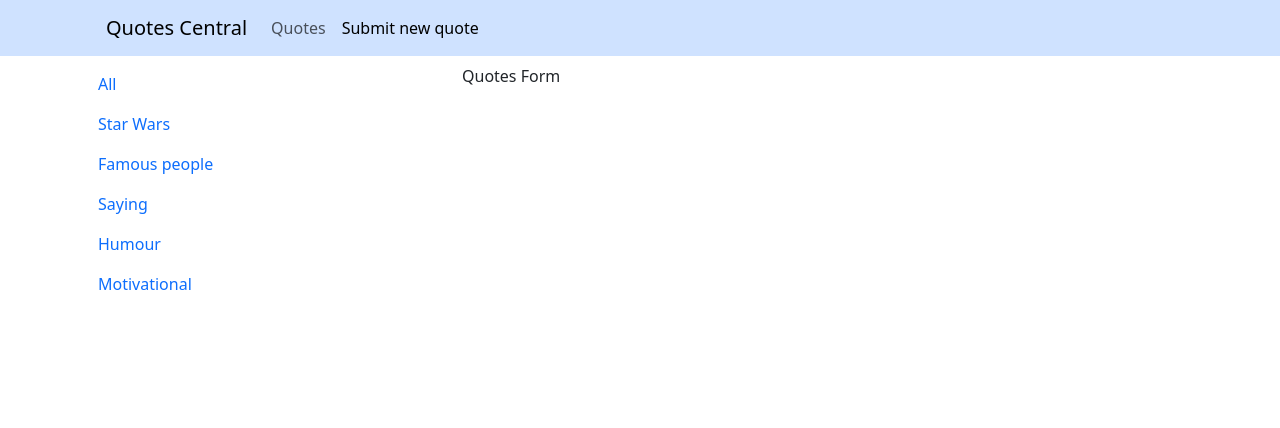
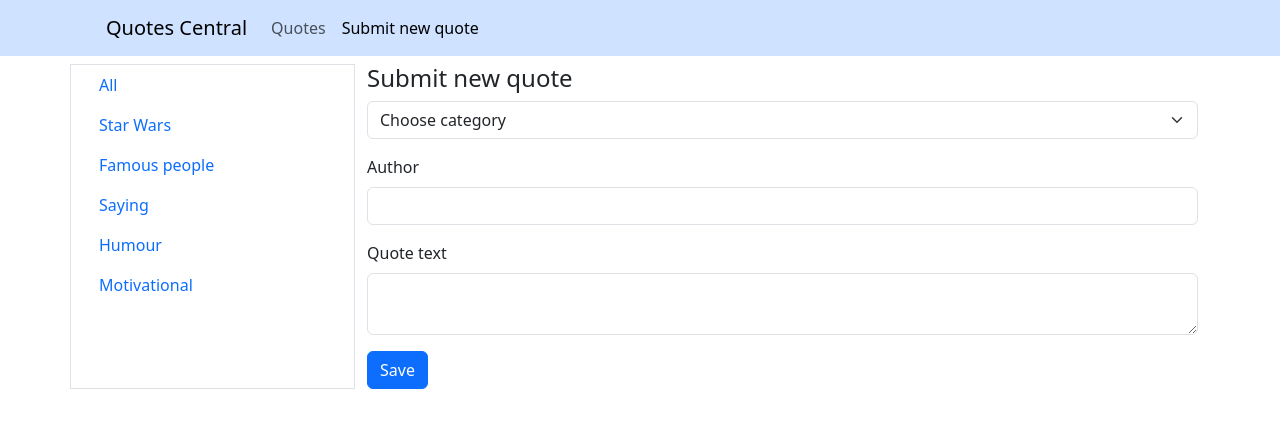
Before and after one commit to SagynalievTaalaibek/quotes-firebase, a React (Vite) app: page /add-quote in a window 1280 px wide. Shown: the top 428 px of the page. Built offline with nearby package versions, Linux system fonts and the light colour scheme.

Commit message:
add form in QuoteForm

```diff
--- a/src/App.tsx
+++ b/src/App.tsx
@@ -16,10 +16,10 @@ const App = () => {
       </header>
       <div className='container'>
         <div className='row mt-2'>
-          <div className='col-4'>
+          <div className='col-3 border'>
             <Menu />
           </div>
-          <div className='col-8'>
+          <div className='col-9'>
             <Routes>
               <Route path={'/'} element={(<Quotes />)} />
               {categories.map((category) => (
--- a/src/containers/QuoteForm/QuoteForm.tsx
+++ b/src/containers/QuoteForm/QuoteForm.tsx
@@ -1,11 +1,83 @@
 import { useParams } from 'react-router-dom';
+import React, { useState } from 'react';
+import categories from '../../categories';
+import { Quote } from '../../types';
 
 const QuoteForm = () => {
   const params = useParams();
+  const [quote, setQuote] = useState<Quote>({
+    category: '',
+    author: '',
+    quoteText: '',
+  });
+
+  const onChange = (event: React.ChangeEvent<HTMLInputElement | HTMLTextAreaElement | HTMLSelectElement>) => {
+    setQuote((prevState) => ({
+      ...prevState,
+      [event.target.name]: event.target.value,
+    }));
+  };
+
+  const onSubmit = async (event: React.FormEvent) => {
+    event.preventDefault();
+    console.log(quote);
+  };
+
+
+  let title = 'Submit new quote';
+
+  if (params.id) {
+    title = 'Edit quote';
+  }
 
   return (
     <div>
-      Quotes Form {params.id}
+      <h4>{title} {params.id}</h4>
+      <form onSubmit={onSubmit}>
+        <div className='mb-3'>
+          <select
+            className='form-select'
+            name='category'
+            value={quote.category}
+            id='category'
+            required={true}
+            onChange={onChange}
+          >
+            <option value=''>Choose category</option>
+            {categories.map((category) => (
+              <option value={category.id} key={category.id}>{category.title}</option>
+            ))}
+          </select>
+        </div>
+        <div className='mb-3'>
+          <label htmlFor='author' className='form-label'>
+            Author
+          </label>
+          <input
+            type='text'
+            name='author'
+            id='author'
+            className='form-control'
+            required
+            value={quote.author}
+            onChange={onChange}
+          />
+        </div>
+        <div className='mb-3'>
+          <label htmlFor='quoteText' className='form-label'>
+            Quote text
+          </label>
+          <textarea
+            name='quoteText'
+            id='quoteText'
+            className='form-control'
+            required
+            value={quote.quoteText}
+            onChange={onChange}
+          />
+        </div>
+        <button className='btn btn-primary'>Save</button>
+      </form>
     </div>
   );
 };
--- /dev/null
+++ b/src/types.d.ts
@@ -0,0 +1,5 @@
+export interface Quote {
+  category: string;
+  author: string;
+  quoteText: string;
+}
```
